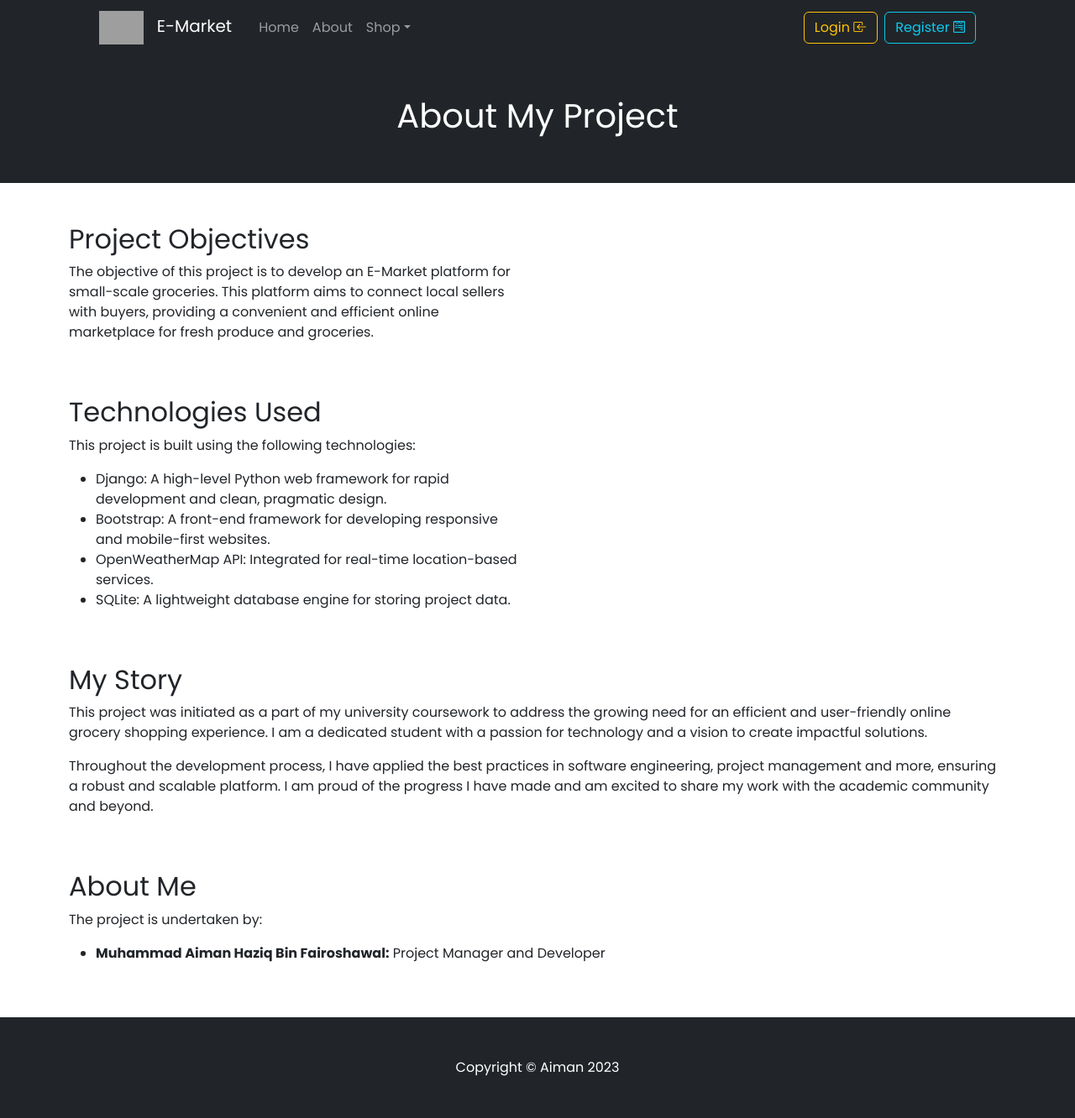
After one commit to aimanhaziq200802/emarket, a Django app: page /about/ in a window 1280 px wide. The commit adds this page. Shown: the whole page at 84% size. Run offline with Django 5.2, Linux system fonts and the light colour scheme; some libraries are stand-ins or nearby versions; grey boxes are pictures that could not be loaded.

Commit message:
added about page

```diff
--- /dev/null
+++ b/items/templates/items/about.html
@@ -0,0 +1,53 @@
+{% extends "items/base.html" %}
+
+{% block content %}
+<header class="bg-dark py-5">
+    <div class="container px-4 px-lg-5">
+        <div class="text-center text-white">
+            <h1 class="display-6">About My Project</h1>
+        </div>
+    </div>
+</header>
+
+<section class="py-5">
+    <div class="container">
+        <div class="row">
+            <div class="col-lg-6">
+                <h2>Project Objectives</h2>
+                <p>The objective of this project is to develop an E-Market platform for small-scale groceries. This platform aims to connect local sellers with buyers, providing a convenient and efficient online marketplace for fresh produce and groceries.</p>
+            </div>
+        </div>
+
+        <div class="row mt-5">
+            <div class="col-lg-6">
+                <h2>Technologies Used</h2>
+                <p>This project is built using the following technologies:</p>
+                <ul>
+                    <li>Django: A high-level Python web framework for rapid development and clean, pragmatic design.</li>
+                    <li>Bootstrap: A front-end framework for developing responsive and mobile-first websites.</li>
+                    <li>OpenWeatherMap API: Integrated for real-time location-based services.</li>
+                    <li>SQLite: A lightweight database engine for storing project data.</li>
+                </ul>
+            </div>
+        </div>
+
+        <div class="row mt-5">
+            <div class="col-lg-12">
+                <h2>My Story</h2>
+                <p>This project was initiated as a part of my university coursework to address the growing need for an efficient and user-friendly online grocery shopping experience. I am a dedicated student with a passion for technology and a vision to create impactful solutions.</p>
+                <p>Throughout the development process, I have applied the best practices in software engineering, project management and more, ensuring a robust and scalable platform. I am proud of the progress I have made and am excited to share my work with the academic community and beyond.</p>
+            </div>
+        </div>
+
+        <div class="row mt-5">
+            <div class="col-lg-12">
+                <h2>About Me</h2>
+                <p>The project is undertaken by:</p>
+                <ul>
+                    <li><strong>Muhammad Aiman Haziq Bin Fairoshawal:</strong> Project Manager and Developer</li>
+                </ul>
+            </div>
+        </div>
+    </div>
+</section>
+{% endblock %}
--- a/items/templates/items/base.html
+++ b/items/templates/items/base.html
@@ -103,7 +103,7 @@
             <div class="collapse navbar-collapse justify-content-end" id="navbarSupportedContent">
                 <ul class="navbar-nav me-auto mb-2 mb-lg-0 ms-lg-4">
                     <li class="nav-item"><a class="nav-link" aria-current="page" href="{% url "items:index" %}">Home</a></li>
-                    <li class="nav-item"><a class="nav-link" href="#!">About</a></li>
+                    <li class="nav-item"><a class="nav-link" href="{% url 'items:about' %}">About</a></li>
                     <li class="nav-item dropdown">
                         <a class="nav-link dropdown-toggle" id="navbarDropdown" href="#" role="button" data-bs-toggle="dropdown" aria-expanded="false">Shop</a>
                         <ul class="dropdown-menu" aria-labelledby="navbarDropdown">
--- a/items/urls.py
+++ b/items/urls.py
@@ -9,5 +9,6 @@ urlpatterns = [
     path("browse/", views.browse, name="browse"),
     path('popular/', views.popular_items, name='popular_items'),
     path('new-arrivals/', views.new_arrivals, name='new_arrivals'),
+    path('about/', views.about, name='about'),
 
 ]
--- a/items/views.py
+++ b/items/views.py
@@ -137,3 +137,7 @@ def new_arrivals(request):
 
     items = Item.objects.filter(is_sold=False).order_by('-created_at')[:20]
     return render(request, 'items/new_arrivals.html', {'items': items})
+
+#About view
+def about(request):
+    return render(request, 'items/about.html')
```
Also changed, not shown: db.sqlite3.
